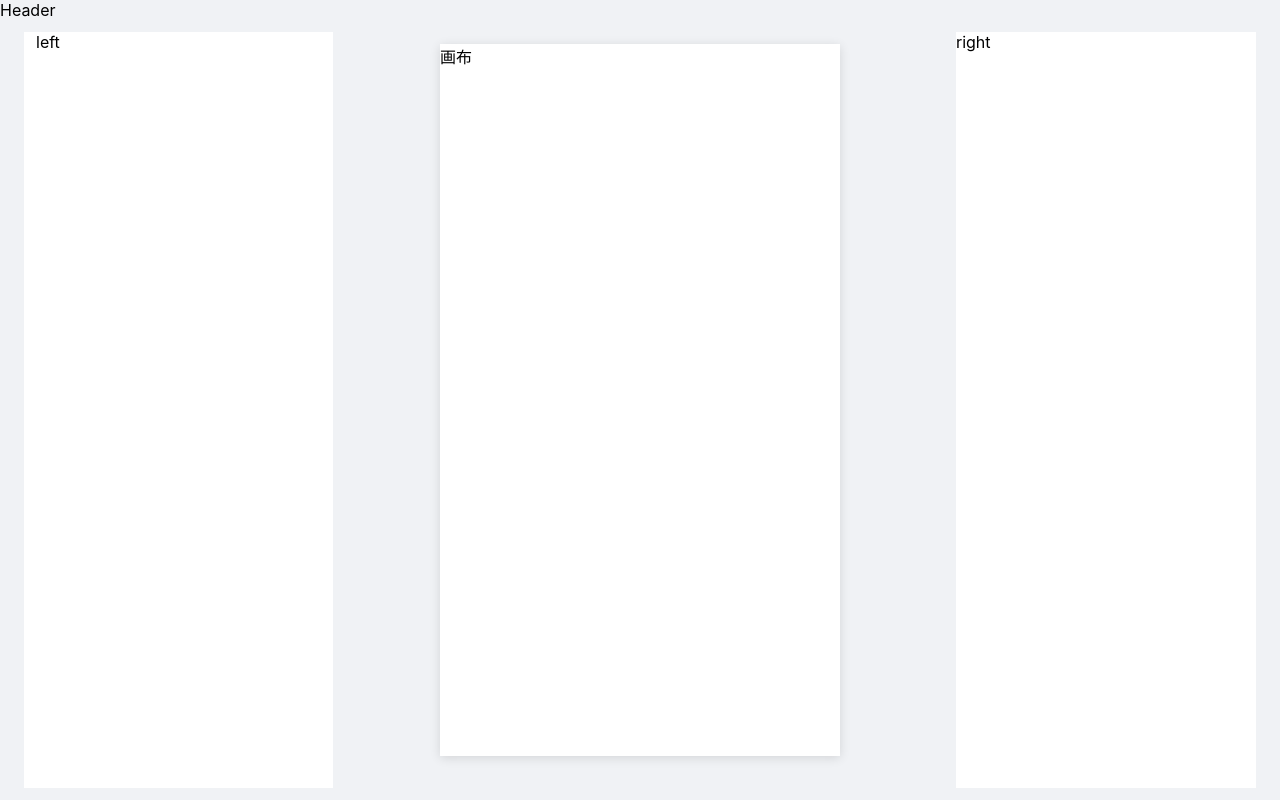
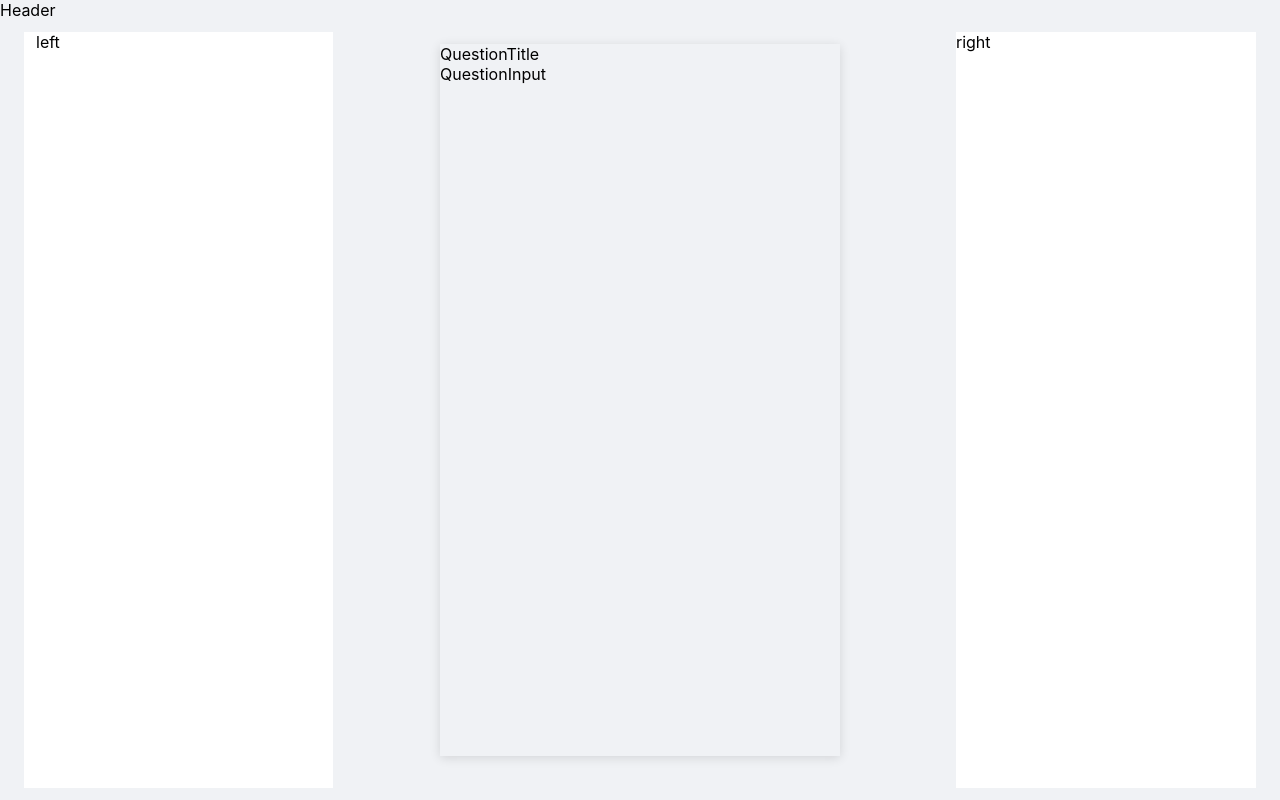
Before and after one commit to turtleSpirit/lowcode-poll, a React (Create React App) app: page /question/edit/2 in a window 1280 px wide. Built offline with nearby package versions, Linux system fonts and the light colour scheme.

Commit message:
feat: 开发文件编辑页面和画布组件

```diff
--- a/src/assets/styles/pages/question/Edit.module.scss
+++ b/src/assets/styles/pages/question/Edit.module.scss
@@ -1,35 +1,40 @@
-.container{
+.container {
     display: flex;
     flex-direction: column;
     height: 100vh;
     background-color: #f0f2f5;
-    .content-wrapper{
+
+    .content-wrapper {
         flex: auto;
         padding: 12px 0;
-        .content{
+
+        .content {
             margin: 0 24px;
             display: flex;
             height: 100%;
-            .left{
+
+            .left {
                 width: 285px;
                 background-color: #fff;
                 padding: 0 12px;
             }
-            .main{
+
+            .main {
                 flex: 1;
-                .canvas-wrapper{
+
+                .canvas-wrapper {
                     position: absolute;
                     width: 400px;
                     height: 712px;
                     top: 50%;
                     left: 50%;
                     transform: translate(-50%, -50%);
-										background-color: #fff;
                     overflow: auto;
                     box-shadow: 0 2px 10px #0000001f;
                 }
             }
-            .right{
+
+            .right {
                 width: 300px;
                 background-color: #fff;
             }
--- /dev/null
+++ b/src/components/QuestionComponents/QuestionInput.tsx
@@ -0,0 +1,6 @@
+import React, { FC } from 'react';
+
+const QuestionInput: FC = () => {
+  return <div>QuestionInput</div>;
+};
+export default QuestionInput;
--- /dev/null
+++ b/src/components/QuestionComponents/QuestionTitle.tsx
@@ -0,0 +1,6 @@
+import React, { FC } from 'react';
+
+const QuestionTitle: FC = () => {
+  return <div>QuestionTitle</div>;
+};
+export default QuestionTitle;
--- /dev/null
+++ b/src/pages/question/Edit/EditCanvas.tsx
@@ -0,0 +1,23 @@
+import React, { FC } from 'react';
+
+import QuestionInput from '@/components/QuestionComponents/QuestionInput';
+import QuestionTitle from '@/components/QuestionComponents/QuestionTitle';
+
+const EditCanvas: FC = () => {
+  return (
+    <div>
+      <div>
+        <div>
+          <QuestionTitle />
+        </div>
+      </div>
+      <div>
+        <div>
+          <QuestionInput />
+        </div>
+      </div>
+    </div>
+  );
+};
+
+export default EditCanvas;
--- a/src/pages/question/Edit/index.tsx
+++ b/src/pages/question/Edit/index.tsx
@@ -1,5 +1,7 @@
 import React, { FC } from 'react';
 import styles from '@/assets/styles/pages/question/Edit.module.scss';
+
+import EditCanvas from './EditCanvas';
 
 const QuestionEdit: FC = () => {
   return (
@@ -9,7 +11,9 @@ const QuestionEdit: FC = () => {
         <div className={styles.content}>
           <div className={styles.left}>left</div>
           <div className={styles.main}>
-            <div className={styles['canvas-wrapper']}>画布</div>
+            <div className={styles['canvas-wrapper']}>
+              <EditCanvas />
+            </div>
           </div>
           <div className={styles.right}>right</div>
         </div>
```
Also changed, not shown: src/assets/styles/components/QuestionComponents/QuestionInput.tsx (deleted), src/assets/styles/components/QuestionComponents/QuestionTitle.tsx (deleted), src/assets/styles/pages/question/EditCanvas.module.scss (added). Lines whose indentation alone changed are shown as unchanged.
